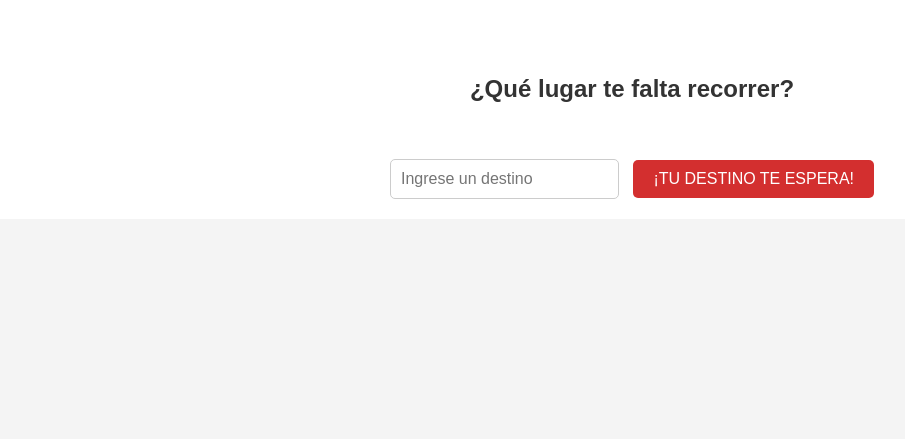
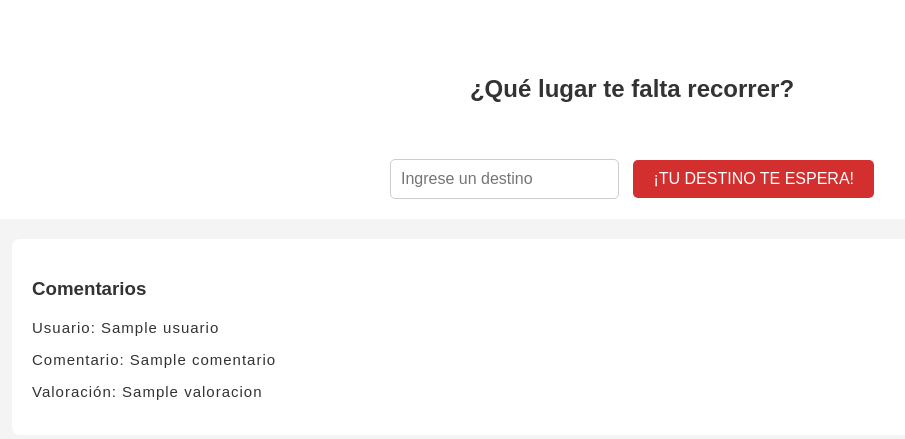
Before and after one commit to Idaniapp/CONOCIENDO-EL-PERU, a Flask app: template Proyecto programacion/templates/pagina2.html in a window 1280 px wide. Shown: the part 286-725 px from the top of the page, without its empty margins (8-913 px from the left). Run offline with Flask 3, Linux system fonts and the light colour scheme; the template is opened without the code that fills it: most values are stand-ins (such as "Sample title", 1, 10 or a date in 2020).

Commit message:
Update pagina2.html

```diff
--- a/Proyecto programacion/templates/pagina2.html
+++ b/Proyecto programacion/templates/pagina2.html
@@ -221,5 +221,15 @@
         }
         document.getElementById('destinoSelect').addEventListener('change', post);
     </script>
+    <section>
+        <h3>Comentarios</h3>
+         {% for usuario, datos in comentarios.items() %}
+        <div class="comentario">
+            <p class="usuario">Usuario: {{ usuario }}</p>
+            <p class="comentario">Comentario: {{ datos.comentario }}</p>
+            <p class="valoracion">Valoración: {{ datos.valoracion }}</p>
+        </div>
+        {% endfor %}
+    </section>
 </body>
 </html>
```
